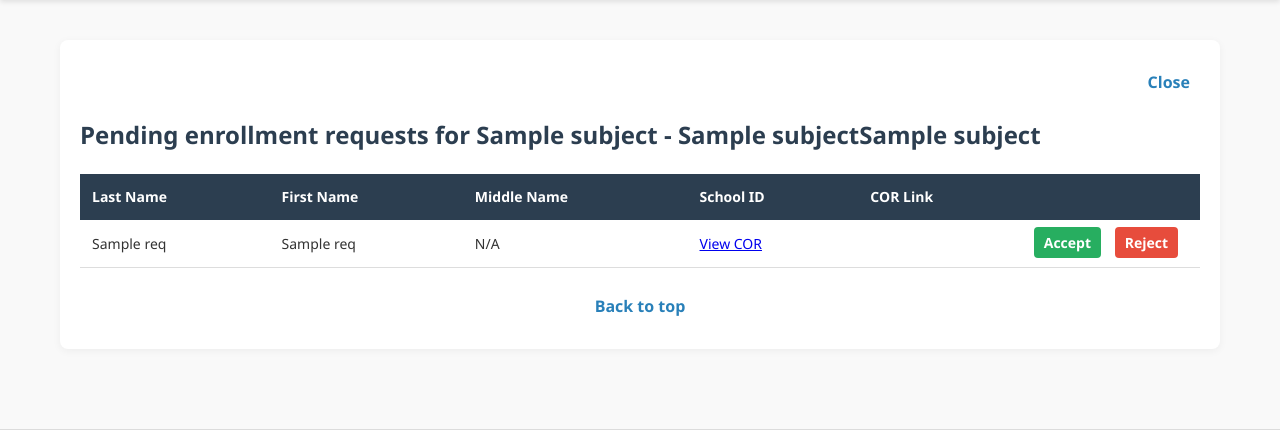
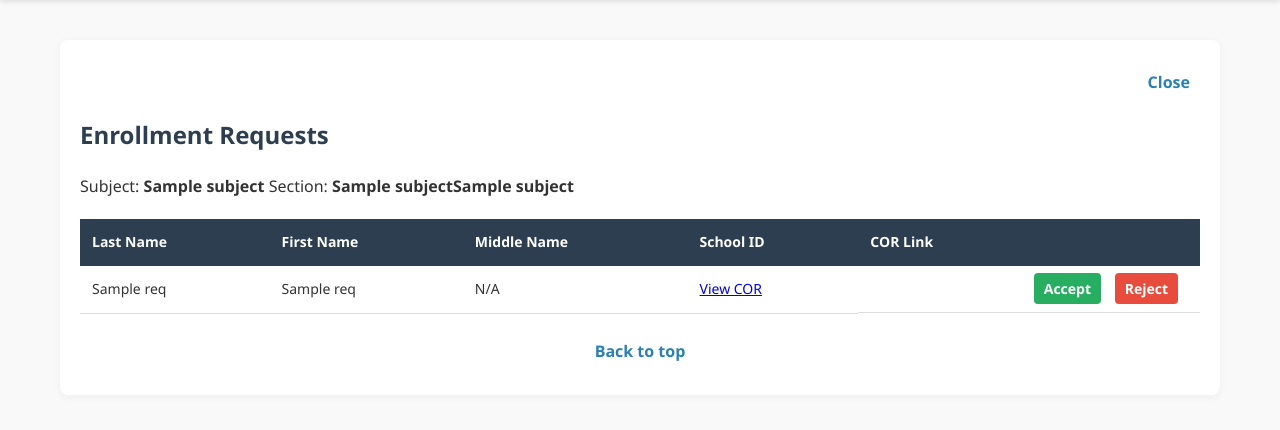
Before and after one commit to law4percent/attendance-system-chloe-danag, a Flask app: template templates/subject/enrollment_requests.html in a window 1280 px wide. Shown: the part 30-460 px from the top of the page. Run offline with Flask 3, Linux system fonts and the light colour scheme; the template is opened without the code that fills it: most values are stand-ins (such as "Sample title", 1, 10 or a date in 2020); some libraries are stand-ins or nearby versions.

Commit message:
Minimal changes for UI

```diff
--- a/templates/subject/enrolled_students.html
+++ b/templates/subject/enrolled_students.html
@@ -15,7 +15,11 @@
         <a href="/" class="clickable-link">Close</a>
       </div>
 
-      <h2>Students Enrolled in {{ subject[0] }} - {{ subject[1] }}{{ subject[2] }}</h2>
+      <h2>Students Enrolled</h2>
+      <span>
+          Subject: <strong>{{ subject[0] }}</strong>
+          Section: <strong>{{ subject[1] }}{{ subject[2] }}</strong>
+      </span>
 
       <table>
         <thead>
--- a/templates/subject/enrollment_requests.html
+++ b/templates/subject/enrollment_requests.html
@@ -1,6 +1,6 @@
 {% extends "base.html" %}
 
-{% block title %}Pending Enrollment Requests{% endblock title %}
+{% block title %}Enrollment Requests{% endblock title %}
 
 {% block head %}
 <link rel="stylesheet" href="{{ url_for('static', filename='css/subject/enrollment_requests.css') }}">
@@ -14,7 +14,11 @@
       <div style="text-align: right;">
         <a href="/" class="clickable-link">Close</a>
       </div>
-      <h2>Pending enrollment requests for {{ subject[0] }} - {{ subject[1] }}{{ subject[2] }}</h2>
+      <h2>Enrollment Requests</h2>
+      <span>
+          Subject: <strong>{{ subject[0] }}</strong>
+          Section: <strong>{{ subject[1] }}{{ subject[2] }}</strong>
+      </span>
 
       <table>
         <thead>
--- a/templates/subject/list_for_attendance.html
+++ b/templates/subject/list_for_attendance.html
@@ -36,7 +36,7 @@
                     <th></th>
                     <th>
                         <a href="{{ url_for('edit_or_add_subjects') }}">
-                            <button class="styled-button">Edit/Add Subjects</button>
+                            <button class="styled-button"><small>Edit/Add</small></button>
                         </a>
                     </th>
                 </tr>
--- a/templates/subject/view_attendance.html
+++ b/templates/subject/view_attendance.html
@@ -14,7 +14,11 @@
             <a href="{{ url_for('subject_for_attendance') }}" class="clickable-link">Close</a>
         </div>
 
-        <h2>Attendance Records - {{ subject.subject_code }}</h2>
+        <h2>Attendance Records</h2>
+        <span>
+            Subject: <strong>{{ subject.subject_code }}</strong>
+            Section: <strong>{{ subject.course_level }}{{ subject.section }}</strong>
+        </span>
         <table>
             <thead>
                 <tr>
```
